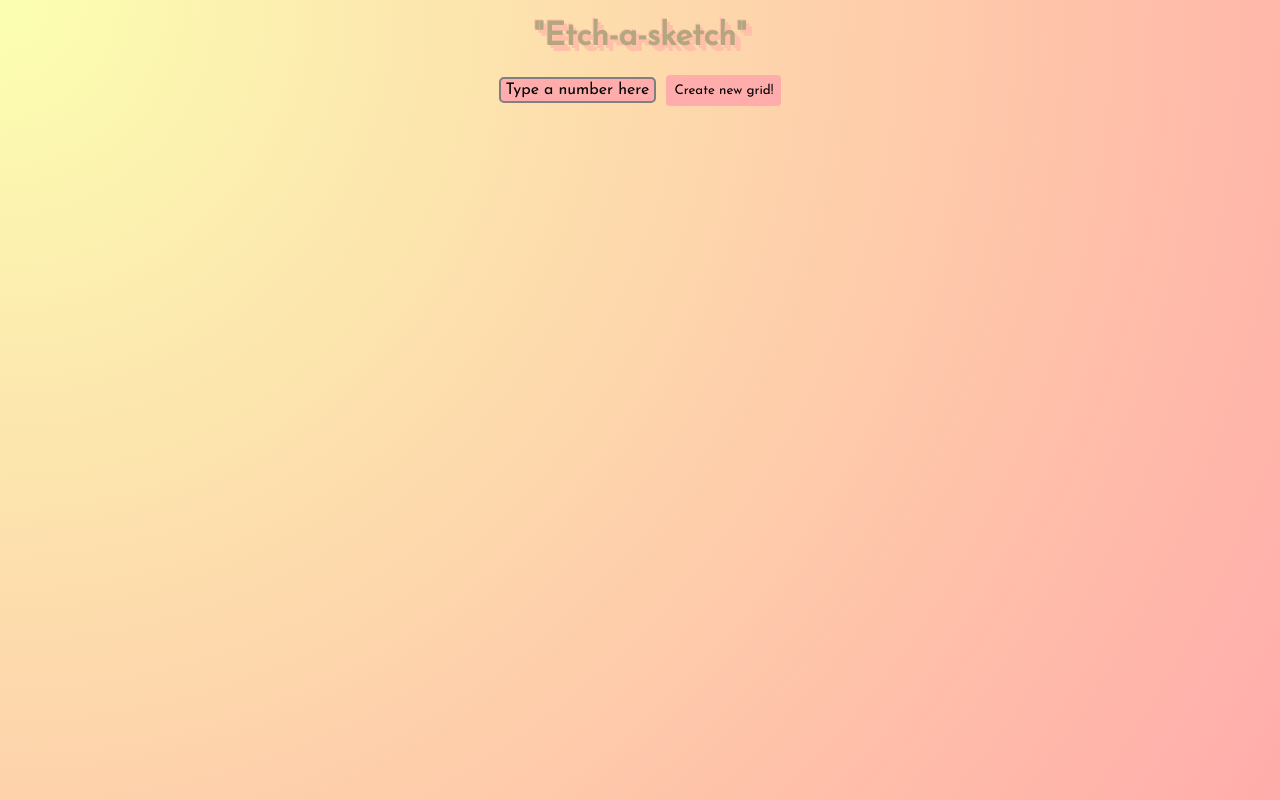
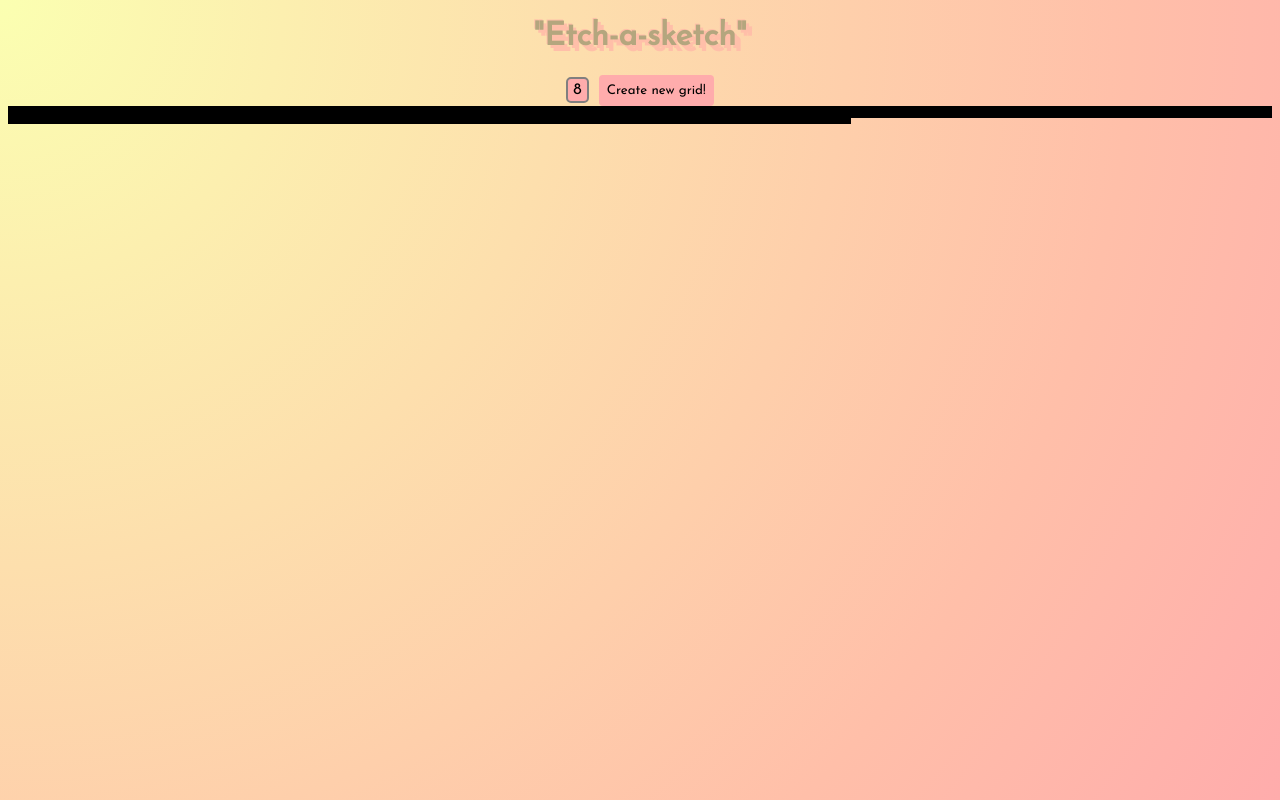
Before and after one commit to loicbaecher/etch-a-sketch, a plain HTML site: page index.html in a window 1280 px wide. Both pictures are taken after a click on the button "Create new grid!". Drawn offline with Linux system fonts and the light colour scheme.

Commit message:
add grid display to squares, click to readjust
I added a grid display (that still needs to be configured in size).
The grid will reset and take the size set by the user in the editable
div.

```diff
--- a/index.html
+++ b/index.html
@@ -9,7 +9,7 @@
 <body>
     <h1 class="title">"Etch-a-sketch"</h1>
     <div class="rules">
-        <div contenteditable="true">Type a number here</div>
+        <div contenteditable="true" class="gridval">8</div>
         <button class="rules">Create new grid!</button>
     </div>
     <div class="bigcontainer"></div>
--- a/index.js
+++ b/index.js
@@ -17,12 +17,36 @@ window.addEventListener("mousemove",(e)=>{
     font-family: 'Josefin Sans', sans-serif;`
 })
 
-const etch=document.createElement("div",);
-etch.classList.add("case");
-bigcont=document.querySelector(".bigcontainer");
-bigcont.appendChild(etch);
+//when clicking on the button, create grid
+gridbut=body.querySelector("button.rules");
 
-//gridbut=document.querySelector("button.rules")
-//gridbut.addEventListener('click',function(e){
+gridbut.addEventListener('click',function(e){
+    val=body.querySelector('div.gridval',);
+    nb=parseInt(val.textContent);
 
-//})
+    bigcont=document.querySelector(".bigcontainer");
+
+    while(bigcont.firstChild){
+        bigcont.removeChild(bigcont.firstChild);
+    }
+
+    bigcont.style.display="grid";
+    bigcont.style.gridTemplateColumns="1fr 1fr 1fr";
+    bigcont.style.gridTemplateRows="1fr 1fr 1fr";
+
+    var i=0
+    while(i<nb){
+    var etch=document.createElement("div",);
+    etch.classList.add("case");
+    etch.setAttribute("id",`case${i}`);
+    bigcont.appendChild(etch);
+    i++
+    }
+
+    allcases=document.querySelectorAll(".case")
+    allcases2=Array.from(allcases)
+    allcases2.forEach(x => {
+        x.style.border="solid black";
+    });
+
+})
```
